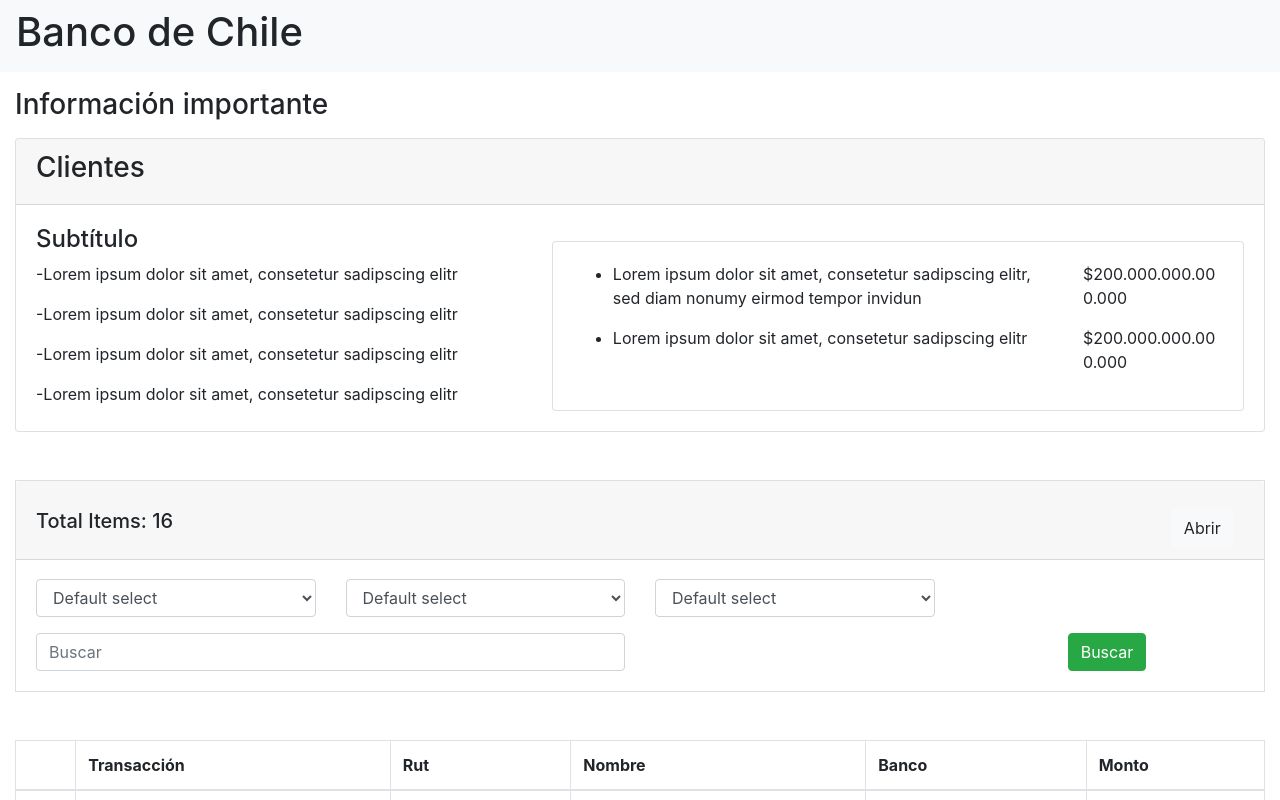
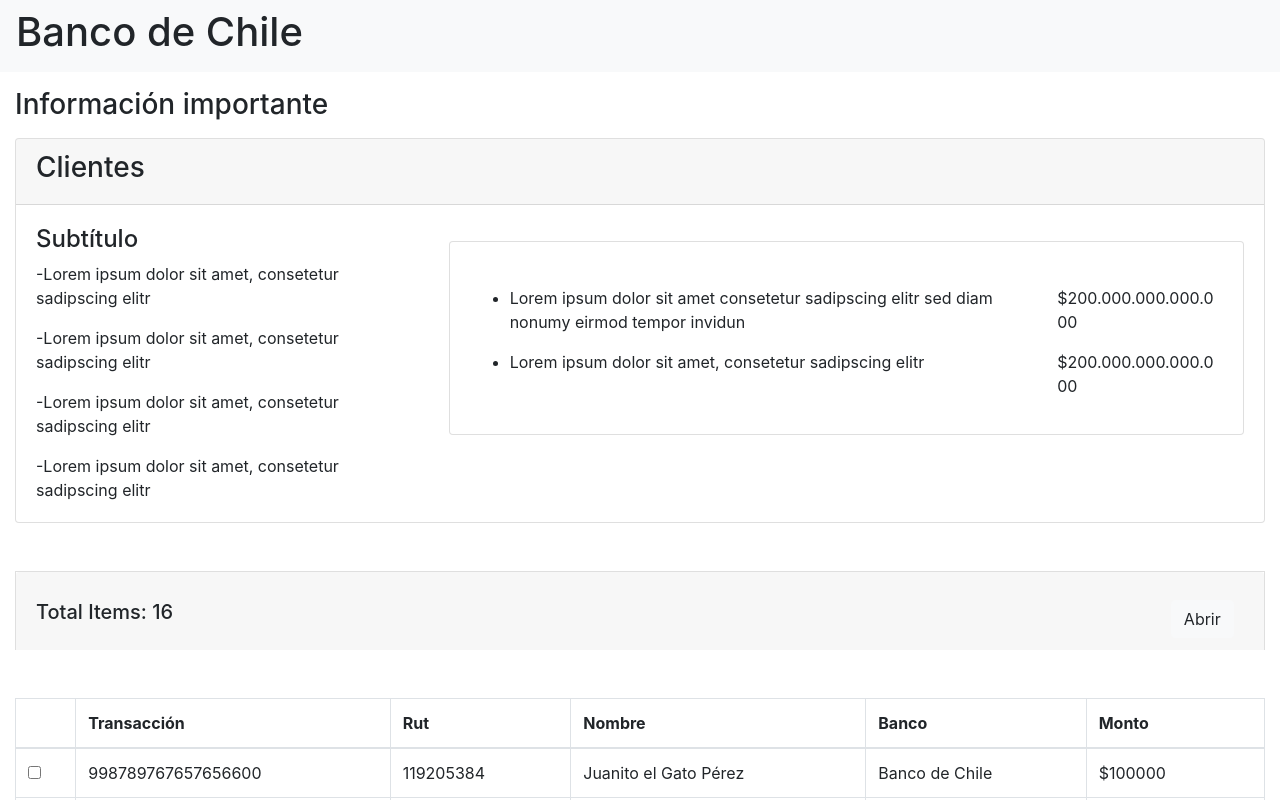
Before and after one commit to milily/Ejercicio-Banco-Chile, an Angular app: page / in a window 1280 px wide. Shown: the top 800 px of the page. Built offline with nearby package versions, Linux system fonts and the light colour scheme.

Commit message:
all files recently created are comented

```diff
--- a/src/app/app.component.ts
+++ b/src/app/app.component.ts
@@ -6,5 +6,5 @@
   styleUrls: ['./app.component.scss']
 })
 export class AppComponent {
-  title = 'ejercicio-Banco-Chile';
+  title = 'ejercicio-banco-Chile';
 }
--- a/src/app/bc-components/bc-collaspse/bc-collapse.component.html
+++ b/src/app/bc-components/bc-collaspse/bc-collapse.component.html
@@ -1,5 +1,7 @@
+<!-- Collapsable for the second part of the view -->
 <div class="accordion container-fluid mt-5" id="accordionExample">
   <div class="card">
+    <!-- Header with title and a button-->
     <div class="card-header" id="headingOne">
       <div class="row justify-content-between">
         <div class="col-11 mt-3">
@@ -16,6 +18,8 @@
         </div>
       </div>
     </div>
+
+    <!-- Content Hidden/shown depending on the event inside the header -->
     <div id="collapseOne" class="collapse show" aria-labelledby="headingOne"
     [ngClass]="{ 'show': isTogglerOpen }" data-parent="#accordionExample">
       <div class="card-body">
--- a/src/app/bc-components/bc-collaspse/bc-collapse.component.ts
+++ b/src/app/bc-components/bc-collaspse/bc-collapse.component.ts
@@ -8,11 +8,13 @@
 })
 export class BcCollapseComponent implements OnInit {
 
-  isTogglerOpen = true;
+  // hides the content when init
+  isTogglerOpen = false;
 
   ngOnInit() {
   }
 
+  /** method that shows/hides the content in the template */
   showToggler() {
     this.isTogglerOpen = !this.isTogglerOpen;
   }
--- a/src/app/bc-components/bc-components.module.ts
+++ b/src/app/bc-components/bc-components.module.ts
@@ -1,4 +1,4 @@
-import { NgModule, ModuleWithProviders } from '@angular/core';
+import { NgModule } from '@angular/core';
 import { CommonModule } from '@angular/common';
 import { FormsModule } from '@angular/forms';
 import { RouterModule } from '@angular/router';
--- a/src/app/bc-components/bc-header/bc-header.component.html
+++ b/src/app/bc-components/bc-header/bc-header.component.html
@@ -1,3 +1,4 @@
+<!-- Navbar desktop and mobile -->
 <nav class="navbar navbar-expand-lg navbar-light bg-light">
   <h1>Banco de Chile</h1>
   <button class="navbar-toggler" type="button" data-toggle="collapse" data-target="#navbarText"
--- a/src/app/bc-components/bc-table/bc-table.component.html
+++ b/src/app/bc-components/bc-table/bc-table.component.html
@@ -1,5 +1,7 @@
+<!-- Table for the last part of the view -->
 <div class="container-fluid mt-5">
   <table id="dtBasicExample" class="table table-bordered">
+    <!-- Header -->
     <thead>
       <tr>
         <th></th>
@@ -10,6 +12,8 @@
         <th>Monto</th>
       </tr>
     </thead>
+
+    <!-- Body with dynamic data -->
     <tbody>
       <tr *ngFor="let data of dataService">
         <td><input type="checkbox"/></td>
@@ -21,6 +25,8 @@
       </tr>
     </tbody>
   </table>
+
+  <!-- Pagination -->
   <nav aria-label="Page navigation example">
     <ul class="pagination justify-content-center">
       <li class="page-item">
--- a/src/app/bc-components/bc-table/bc-table.component.ts
+++ b/src/app/bc-components/bc-table/bc-table.component.ts
@@ -1,4 +1,4 @@
-import { Component, OnInit, Input } from '@angular/core';
+import { Component, OnInit } from '@angular/core';
 import { DummyDataService } from '../../services/dummy-data.service';
 import { DummyData } from '../../interfaces/dummy-data.interface';
 
@@ -10,13 +10,15 @@
 
 export class BcTableComponent implements OnInit {
 
-  @Input() dataService: DummyData[];
+  dataService: DummyData[];
 
   constructor(
     public _dataService: DummyDataService,
   ) { }
 
   ngOnInit() {
-    this._dataService.getUserData().subscribe(data => this.dataService = data );
+
+    // shows the data in the template from service
+    this._dataService.getUserData().subscribe(data => this.dataService = data);
   }
 }
--- a/src/app/bc-components/bc.card/bc-card.component.html
+++ b/src/app/bc-components/bc.card/bc-card.component.html
@@ -11,7 +11,7 @@
     <!-- card body -->
     <div class="card-body bc-card__body">
       <div class="row">
-        <div class="col-md-5 bc-card__subdivision">
+        <div class="col-md-4 bc-card__subdivision">
           <h4 class="bc-card__subtitle">Subtítulo</h4>
             <p class="card-text card-content bc-card__text">Lorem ipsum dolor sit amet, consetetur sadipscing elitr</p>
             <p class="card-text card-content bc-card__text">Lorem ipsum dolor sit amet, consetetur sadipscing elitr</p>
@@ -19,23 +19,23 @@
             <p class="card-text card-content bc-card__text">Lorem ipsum dolor sit amet, consetetur sadipscing elitr</p>
         </div>
         <!-- Subdivision with a new card inside -->
-        <div class="col-md-7 bc-card__subdivision mt-3">
+        <div class="col-md-8 bc-card__subdivision mt-3">
           <div class="card card-block">
-            <div class="card-body">
-              <div class="row">
+            <div class="card-body ">
+              <div class="row justify-content-between">
                 <div class="col-9">
-                  <ul>
-                    <li>Lorem ipsum dolor sit amet, consetetur sadipscing elitr, sed
+                  <ul class="mt-4">
+                    <li>Lorem ipsum dolor sit amet consetetur sadipscing elitr sed
                       diam nonumy eirmod tempor invidun</li>
                   </ul>
                 </div>
-                <div class="col-3">
+                <div class="col-3 mt-4">
                   <p class="bc-card__amount">$200.000.000.000.000</p>
                 </div>
               </div>
-              <div class="row">
+              <div class="row justify-content-between">
                 <div class="col-9">
-                  <ul>
+                  <ul >
                     <li>Lorem ipsum dolor sit amet, consetetur sadipscing elitr</li>
                   </ul>
                 </div>
--- a/src/app/bc-components/bc.card/bc-card.component.scss
+++ b/src/app/bc-components/bc.card/bc-card.component.scss
@@ -5,6 +5,7 @@
         content: "-";
       }
       &__amount{
+
         @media (max-width: 767px) {
           display: none;
         }
```
Also changed, not shown: src/app/app.component.html (+7 -2 lines).
